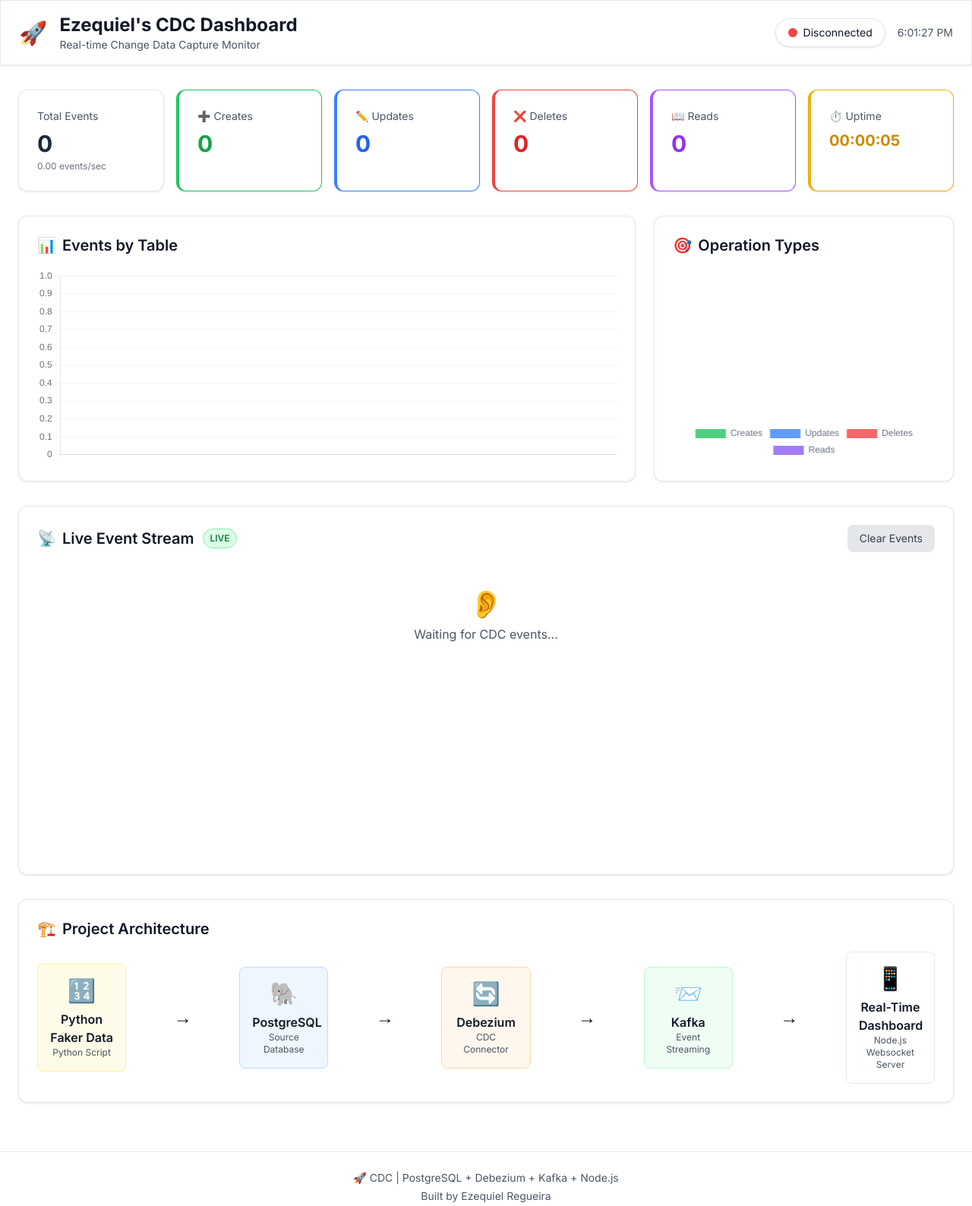
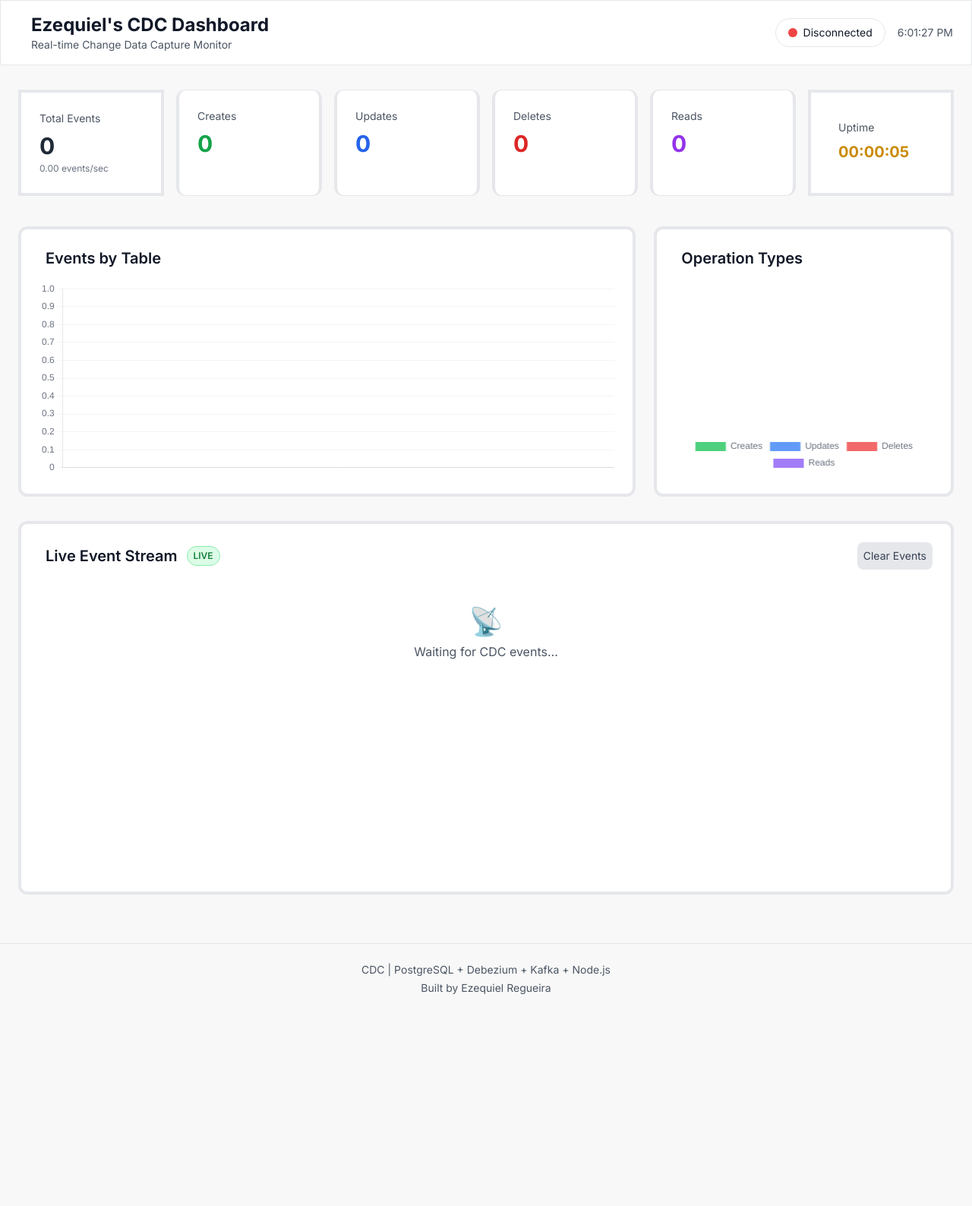
Before and after one commit to Data-Ezequiel17/CDC-real-time, a website: page dashboard/public/index.html in a window 1280 px wide. Shown: the whole page at 76% size. After the commit the page ends 1335 px from the top, so only its background shows below. Drawn offline with nearby package versions, Linux system fonts and the light colour scheme.

Commit message:
dashboard look update

```diff
--- a/dashboard/public/index.html
+++ b/dashboard/public/index.html
@@ -14,14 +14,14 @@
         }
 
         body {
-            background: #ffffff;
+            background: #F8F8F8;
             min-height: 100vh;
         }
 
         .glass-card {
             background: #ffffff;
             border: 1px solid #e5e7eb;
-            box-shadow: 0 1px 3px 0 rgba(0, 0, 0, 0.1);
+            box-shadow: 0 1px 3px 0 rgba(0, 0, 0, 0);
         }
 
         .event-card {
@@ -131,7 +131,7 @@
         <div class="container mx-auto px-6 py-4">
             <div class="flex items-center justify-between">
                 <div class="flex items-center space-x-4">
-                    <div class="text-3xl">🚀</div>
+                    <div class="text-3xl"></div>
                     <div>
                         <h1 class="text-2xl font-bold text-gray-900">
                             Ezequiel's CDC Dashboard
@@ -154,9 +154,9 @@
 
     <main class="container mx-auto px-6 py-8">
         <!-- Stats Grid -->
-        <div class="grid grid-cols-2 md:grid-cols-4 lg:grid-cols-6 gap-4 mb-8">
+        <div class="grid grid-cols-2 md:grid-cols-4 lg:grid-cols-6 gap-4 mb-10">
             <!-- Total Events -->
-            <div class="glass-card rounded-xl p-6">
+            <div class="glass-card  p-6 border-4">
                 <div class="text-gray-600 text-sm mb-2">Total Events</div>
                 <div class="text-3xl font-bold stat-value" id="totalEvents">0</div>
                 <div class="text-xs text-gray-500 mt-1">
@@ -165,41 +165,41 @@
             </div>
 
             <!-- Creates -->
-            <div class="glass-card rounded-xl p-6 border-l-4 border-green-500">
-                <div class="text-gray-600 text-sm mb-2">➕ Creates</div>
+            <div class="glass-card rounded-xl p-6 border-x-4">
+                <div class="text-gray-600 text-sm mb-2">Creates</div>
                 <div class="text-3xl font-bold text-green-600" id="creates">0</div>
             </div>
 
             <!-- Updates -->
-            <div class="glass-card rounded-xl p-6 border-l-4 border-blue-500">
-                <div class="text-gray-600 text-sm mb-2">✏️ Updates</div>
+            <div class="glass-card rounded-xl p-6 border-x-4">
+                <div class="text-gray-600 text-sm mb-2">Updates</div>
                 <div class="text-3xl font-bold text-blue-600" id="updates">0</div>
             </div>
 
             <!-- Deletes -->
-            <div class="glass-card rounded-xl p-6 border-l-4 border-red-500">
-                <div class="text-gray-600 text-sm mb-2">❌ Deletes</div>
+            <div class="glass-card rounded-xl p-6 border-x-4">
+                <div class="text-gray-600 text-sm mb-2">Deletes</div>
                 <div class="text-3xl font-bold text-red-600" id="deletes">0</div>
             </div>
 
             <!-- Reads -->
-            <div class="glass-card rounded-xl p-6 border-l-4 border-purple-500">
-                <div class="text-gray-600 text-sm mb-2">📖 Reads</div>
+            <div class="glass-card rounded-xl p-6 border-x-4">
+                <div class="text-gray-600 text-sm mb-2">Reads</div>
                 <div class="text-3xl font-bold text-purple-600" id="reads">0</div>
             </div>
 
             <!-- Uptime -->
-            <div class="glass-card rounded-xl p-6 border-l-4 border-yellow-500">
-                <div class="text-gray-600 text-sm mb-2">⏱️ Uptime</div>
+            <div class="glass-card p-9 border-4">
+                <div class="text-gray-600 text-sm mb-2">Uptime</div>
                 <div class="text-xl font-bold text-yellow-600" id="uptime">00:00:00</div>
             </div>
         </div>
 
         <div class="grid grid-cols-1 lg:grid-cols-3 gap-6">
             <!-- Chart Section -->
-            <div class="lg:col-span-2 glass-card rounded-xl p-6">
+            <div class="lg:col-span-2 glass-card rounded-xl p-6 border-4">
                 <h2 class="text-xl font-semibold mb-4 flex items-center">
-                    <span class="mr-2">📊</span> Events by Table
+                    <span class="mr-2"></span> Events by Table
                 </h2>
                 <div class="h-64">
                     <canvas id="tableChart"></canvas>
@@ -207,9 +207,9 @@
             </div>
 
             <!-- Operation Distribution -->
-            <div class="glass-card rounded-xl p-6">
+            <div class="glass-card rounded-xl p-6 border-4">
                 <h2 class="text-xl font-semibold mb-4 flex items-center">
-                    <span class="mr-2">🎯</span> Operation Types
+                    <span class="mr-2"></span> Operation Types
                 </h2>
                 <div class="h-64">
                     <canvas id="operationChart"></canvas>
@@ -218,78 +218,32 @@
         </div>
 
         <!-- Event Stream -->
-        <div class="mt-8 glass-card rounded-xl p-6">
+        <div class="mt-8 glass-card rounded-xl p-6 border-4">
             <div class="flex items-center justify-between mb-4">
                 <h2 class="text-xl font-semibold flex items-center text-gray-900">
-                    <span class="mr-2">📡</span> Live Event Stream
+                    <span class="mr-2"></span> Live Event Stream
                     <span class="ml-3 px-2 py-1 text-xs bg-green-100 text-green-700 border border-green-300 rounded-full pulse-live">
                         LIVE
                     </span>
                 </h2>
-                <button onclick="clearEvents()" class="px-4 py-2 text-sm bg-gray-200 hover:bg-gray-300 text-gray-700 rounded-lg transition">
+                <button onclick="clearEvents()" class="px-2 py-2 text-sm bg-gray-200 hover:bg-gray-300 text-gray-700 rounded-lg transition">
                     Clear Events
                 </button>
             </div>
 
             <div id="eventStream" class="h-96 overflow-y-auto scrollbar-thin space-y-2">
                 <div class="text-center text-gray-600 py-8">
-                    <div class="text-4xl mb-2">👂</div>
+                    <div class="text-4xl mb-2">📡</div>
                     <p>Waiting for CDC events...</p>
                 </div>
             </div>
         </div>
 
-        <!-- Architecture Info -->
-        <div class="mt-8 glass-card rounded-xl p-6">
-            <h2 class="text-xl font-semibold mb-4 flex items-center">
-                <span class="mr-2">🏗️</span> Project Architecture
-            </h2>
-
-            <div class="grid grid-cols-1 md:grid-cols-9 gap-4 items-center">
-                <div class="text-center p-4 bg-yellow-50 rounded-lg border border-yellow-200">
-                    <div class="text-3xl mb-2">🔢</div>
-                    <div class="font-semibold text-gray-900">Python Faker Data</div>
-                    <div class="text-xs text-gray-600">Python Script</div>
-                </div>
-
-                <div class="text-center text-2xl text-black-400">→</div>
-                    <div class="text-center p-4 bg-blue-50 rounded-lg border border-blue-200">
-                    <div class="text-3xl mb-2">🐘</div>
-                    <div class="font-semibold text-gray-900">PostgreSQL</div>
-                    <div class="text-xs text-gray-600">Source Database</div>
-                </div>
-
-                <div class="text-center text-2xl text-black-400">→</div>
-
-                <div class="text-center p-4 bg-orange-50 rounded-lg border border-orange-200">
-                    <div class="text-3xl mb-2">🔄</div>
-                    <div class="font-semibold text-gray-900">Debezium</div>
-                    <div class="text-xs text-gray-600">CDC Connector</div>
-                </div>
-
-                <div class="text-center text-2xl text-black-400">→</div>
-
-                <div class="text-center p-4 bg-green-50 rounded-lg border border-green-200">
-                    <div class="text-3xl mb-2">📨</div>
-                    <div class="font-semibold text-gray-900">Kafka</div>
-                    <div class="text-xs text-gray-600">Event Streaming</div>
-                </div>
-
-                <div class="text-center text-2xl text-black-400">→</div>
-
-                <div class="text-center p-4 bg-white-50 rounded-lg border border-white-200">
-                    <div class="text-3xl mb-2">📱</div>
-                    <div class="font-semibold text-gray-900">Real-Time Dashboard</div>
-                    <div class="text-xs text-gray-600">Node.js Websocket Server</div>
-                </div>
-
-            </div>
-        </div>
     </main>
 
     <!-- Footer -->
     <footer class="text-center py-6 text-gray-600 text-sm border-t border-gray-200 mt-8">
-        <p>🚀  CDC | PostgreSQL + Debezium + Kafka + Node.js </p>
+        <p>  CDC | PostgreSQL + Debezium + Kafka + Node.js </p>
         <p class="mt-1">Built by Ezequiel Regueira</p>
     </footer>
 
@@ -725,7 +679,7 @@
             eventsList = [];
             document.getElementById('eventStream').innerHTML = `
                 <div class="text-center text-gray-600 py-8">
-                    <div class="text-4xl mb-2">👂</div>
+                    <div class="text-4xl mb-2">📡</div>
                     <p>Waiting for CDC events...</p>
                 </div>
             `;
```
